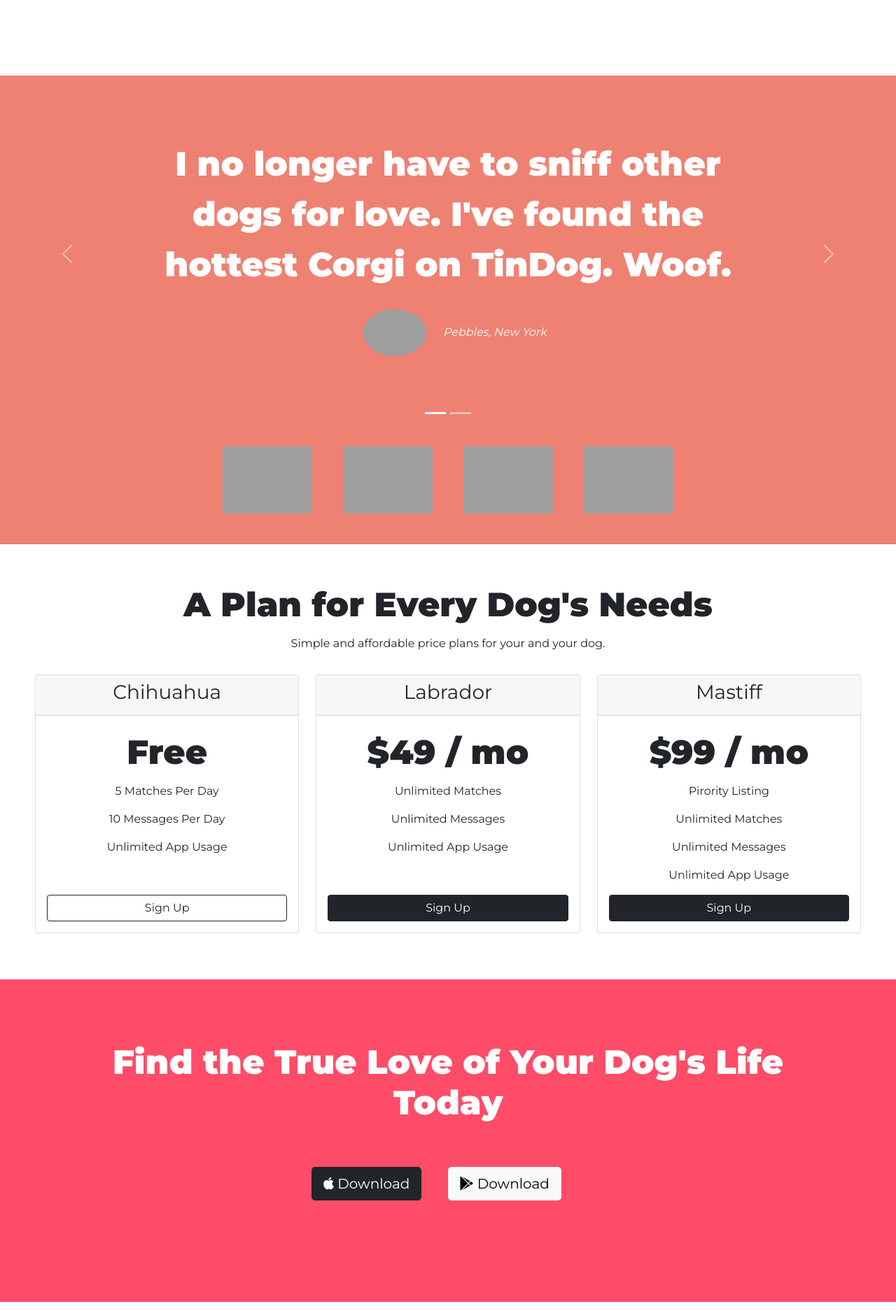
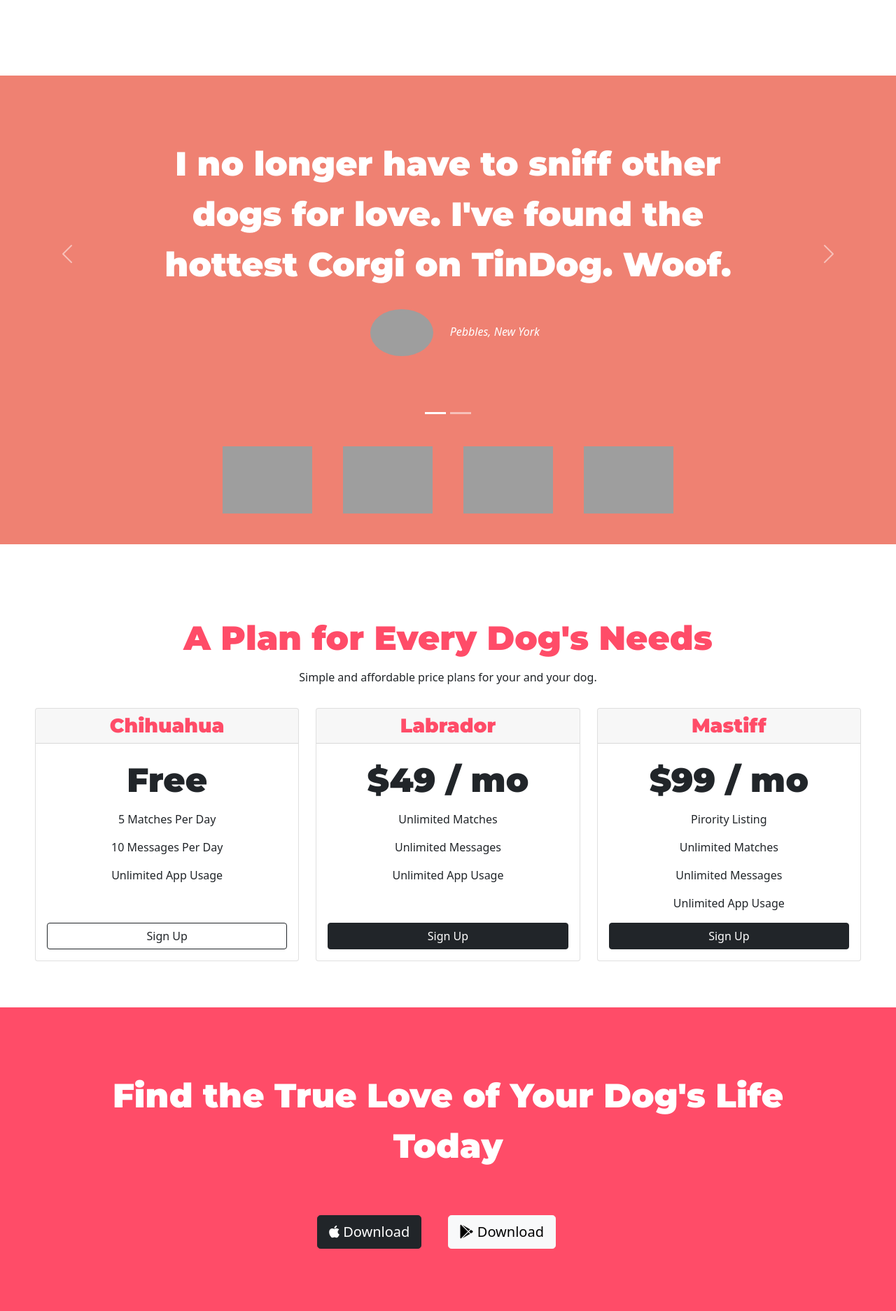
Before and after one commit to HKubinhetz/Bootstrap-Flask, a Flask app: page / in a window 1280 px wide. Shown: the part 922-2796 px from the top of the page at 70% size. Run offline with Flask 2, Linux system fonts and the light colour scheme; some libraries are stand-ins or nearby versions; grey boxes are pictures that could not be loaded.

Commit message:
Finishing touches!

```diff
--- a/static/css/styles.css
+++ b/static/css/styles.css
@@ -1,29 +1,28 @@
 body {
+    text-align: center;
+}
+
+h1, h2, h3, h4, h5 {
     font-family: 'Montserrat', sans-serif;
+}
+
+.container-fluid {
+    padding: 3% 15% 12% 15%;
 }
 
 #title {
     background-color: #ff4c68;
     color: white;
     position: relative;
+    text-align: left;
 }
 
-h1 {
-    font-family: 'Montserrat', sans-serif;
+/* Headings */
+
+.big-heading {
     font-size: 3rem;
     line-height: 1.5;
     font-weight: 900;
-}
-
-h2 {
-    font-family: 'Montserrat', sans-serif;
-    font-size: 3rem;
-    line-height: 1.5;
-    font-weight: 900;
-}
-
-.container-fluid {
-    padding: 3% 15% 12% 15%;
 }
 
 /* Navigation Bar */
@@ -63,12 +62,6 @@
     right: 22%;
 }
 
-/* Bullet Points */
-
-.bullet-points {
-    text-align: center;
-}
-
 /* Features */
 
 #features {
@@ -103,8 +96,13 @@
 
 #testimonials {
     background-color: #ef8172;
-    text-align: center;
     color: white;
+}
+
+.testimonial-text {
+    font-size: 3rem;
+    line-height: 1.5;
+    font-weight: 900;
 }
 
 .carousel-item {
@@ -121,7 +119,6 @@
 
 #press {
     background-color: #ef8172;
-    text-align: center;
     padding-bottom: 3%;
 }
 
@@ -131,11 +128,31 @@
 
 }
 
+/* Pricing */
+
 #pricing {
-    text-align: center;
     padding: 50px;
 }
 
+.plan-title {
+    font-family: 'Montserrat', sans-serif;
+    font-weight: bold;
+    color: #ff4c68;
+    margin: 0px;
+}
+
+.pricing-title {
+    font-size: 3rem;
+    line-height: 1.5;
+    font-weight: 900;
+    color: #ff4c68;
+}
+
+.pricing-text {
+    font-size: 3rem;
+    line-height: 1.5;
+    font-weight: 900;
+}
 
 @media (max-width: 1028px) {
     .iphone-img {
@@ -151,22 +168,12 @@
 }
 
 #cta {
-    text-align: center;
     background-color: #ff4c68;
     color: white;
     padding: 7%
 }
 
-.cta-text {
-    font-family: 'Montserrat', sans-serif;
-    font-size: 3rem;
-    font-weight: 900;
-    color: white;
-    text-align: center;
-}
-
 #footer {
-    text-align: center;
     padding: 4%;
 }
 
--- a/templates/index.html
+++ b/templates/index.html
@@ -51,13 +51,13 @@
             <div class="collapse navbar-collapse" id="navbarSupportedContent">
                 <ul class="navbar-nav ms-auto">
                     <li class="nav-item">
-                        <a class="nav-link text-light" href="">Contact</a>
+                        <a class="nav-link text-light" href="#footer">Contact</a>
                     </li>
                     <li class="nav-item">
-                        <a class="nav-link text-light" href="">Pricing</a>
+                        <a class="nav-link text-light" href="#pricing">Pricing</a>
                     </li>
                     <li class="nav-item">
-                        <a class="nav-link text-light" href="">Download</a>
+                        <a class="nav-link text-light" href="#cta">Download</a>
                     </li>
                 </ul>
             </div>
@@ -69,7 +69,7 @@
         <div class="row">
 
             <div class="col-lg-6">
-                <h1>Meet new and interesting dogs nearby</h1>
+                <h1 class="big-heading">Meet new and interesting dogs nearby</h1>
                 <button type="button" class="btn btn-dark btn-lg download-button"><i class="fa-brands fa-apple"></i>
                     Download
                 </button>
@@ -128,7 +128,7 @@
         </div>
         <div class="carousel-inner">
             <div class="carousel-item active">
-                <h2>I no longer have to sniff other dogs for love. I've found the hottest Corgi on TinDog. Woof.</h2>
+                <h2 class="testimonial-text">I no longer have to sniff other dogs for love. I've found the hottest Corgi on TinDog. Woof.</h2>
                 <img class="testimonial-image" src="static/images/dog-img.jpg" alt="dog-profile">
                 <em>Pebbles, New York</em>
             </div>
@@ -168,17 +168,17 @@
 
 <section id="pricing">
 
-    <h2>A Plan for Every Dog's Needs</h2>
+    <h2 class="pricing-title pt-5">A Plan for Every Dog's Needs</h2>
     <p>Simple and affordable price plans for your and your dog.</p>
 
     <div class="row">
         <div class="col-lg-4 col-md-6 my-3">
             <div class="card h-100">
                 <div class="card-header">
-                    <h3>Chihuahua</h3>
+                    <h3 class="plan-title">Chihuahua</h3>
                 </div>
                 <div class="card-body d-flex flex-column">
-                    <h2>Free</h2>
+                    <h2 class="pricing-text">Free</h2>
                     <p>5 Matches Per Day</p>
                     <p>10 Messages Per Day</p>
                     <p>Unlimited App Usage</p>
@@ -189,10 +189,10 @@
         <div class="col-lg-4 col-md-6 my-3">
             <div class="card h-100">
                 <div class="card-header">
-                    <h3>Labrador</h3>
+                    <h3 class="plan-title">Labrador</h3>
                 </div>
                 <div class="card-body d-flex flex-column">
-                    <h2>$49 / mo</h2>
+                    <h2 class="pricing-text">$49 / mo</h2>
                     <p>Unlimited Matches</p>
                     <p>Unlimited Messages</p>
                     <p>Unlimited App Usage</p>
@@ -203,10 +203,10 @@
         <div class="col-lg-4 my-3">
             <div class="card h-100">
                 <div class="card-header">
-                    <h3>Mastiff</h3>
+                    <h3 class="plan-title">Mastiff</h3>
                 </div>
                 <div class="card-body d-flex flex-column">
-                    <h2>$99 / mo</h2>
+                    <h2 class="pricing-text">$99 / mo</h2>
                     <p>Pirority Listing</p>
                     <p>Unlimited Matches</p>
                     <p>Unlimited Messages</p>
@@ -225,7 +225,7 @@
 
 <section id="cta">
 
-    <h3 class="cta-text">Find the True Love of Your Dog's Life Today</h3>
+    <h3 class="big-heading">Find the True Love of Your Dog's Life Today</h3>
     <button type="button" class="btn btn-dark btn-lg download-button"><i class="fa-brands fa-apple"></i>
         Download
     </button>
```
